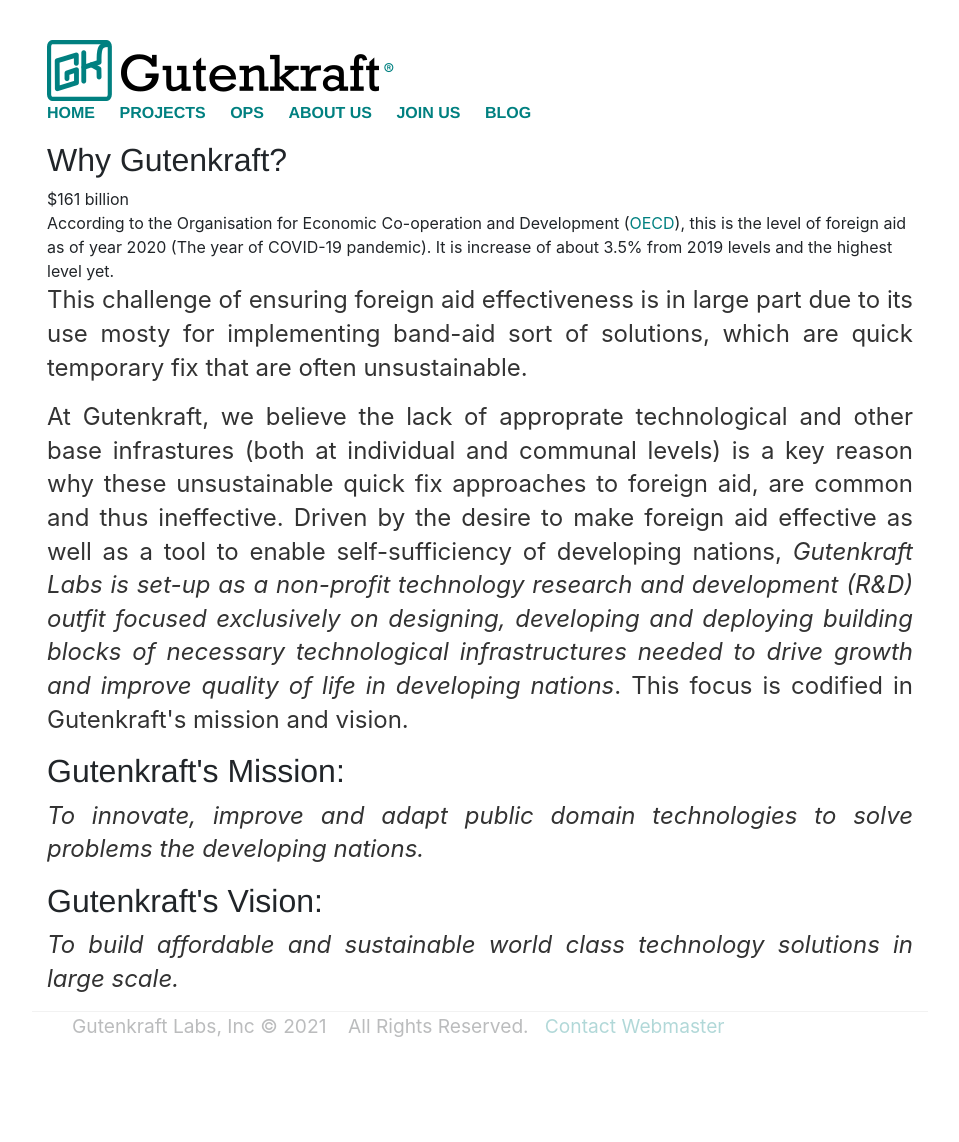
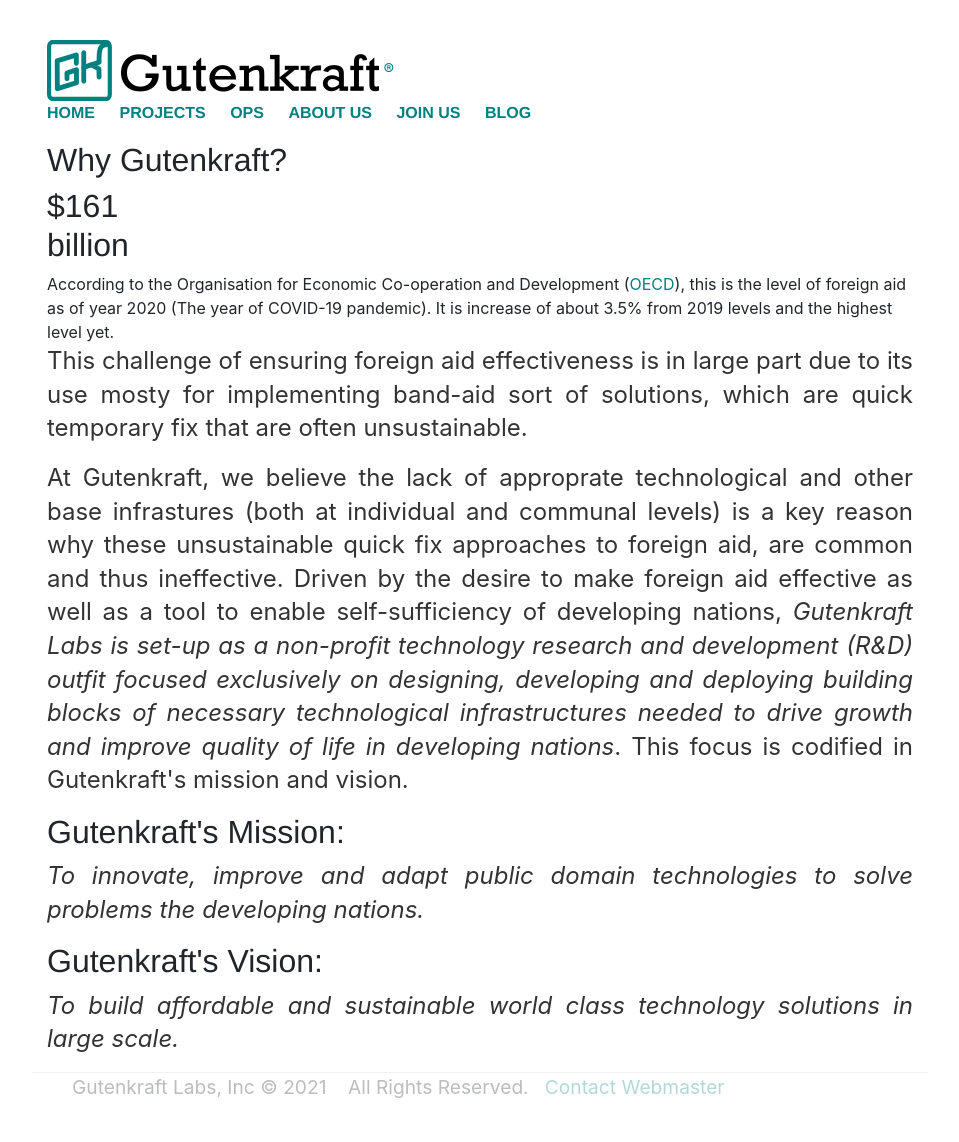
Before and after one commit to oferonmi/datafilik.github.io, a Jekyll site: the page built from index.html, in a window 1280 px wide. Shown: the whole page, without its empty margins (160-1119 px from the left). Built offline with Jekyll 4.4.1, drawn with Linux system fonts in a browser that asks for light colours; before the commit the page ends 1081 px from its top, so only the background shows below that.

Commit message:
content update

```diff
--- a/index.html
+++ b/index.html
@@ -6,7 +6,7 @@
 <div class="container">
 	<h1>Why Gutenkraft?</h1>
 	<div class="row">
-		<div class="col col-lg-2 ">$161 billion</div>
+		<div class="col col-lg-2 "><h1>$161 billion</h1></div>
 		<div class="col-md-auto">
 			According to the Organisation for Economic Co-operation and Development (<a href="https://www.oecd.org/newsroom/covid-19-spending-helped-to-lift-foreign-aid-to-an-all-time-high-in-2020-but-more-effort-needed.htm">OECD</a>), this is the level of foreign aid as of year 2020 (The year of COVID-19 pandemic). It is increase of about 3.5% from 2019 levels and the highest level yet.
 		</div>
```
